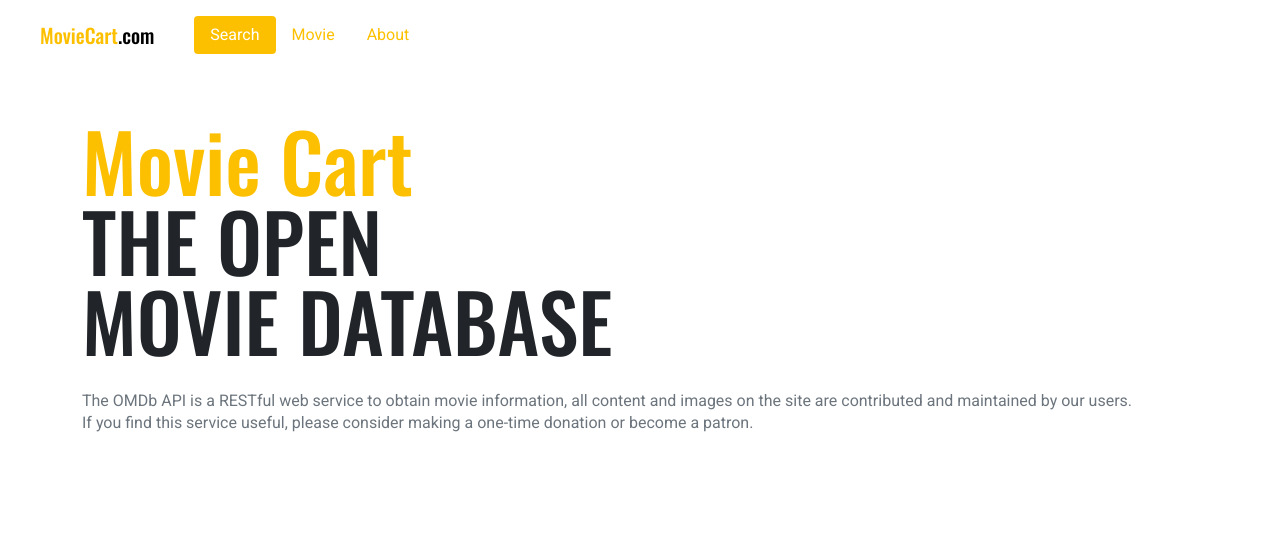
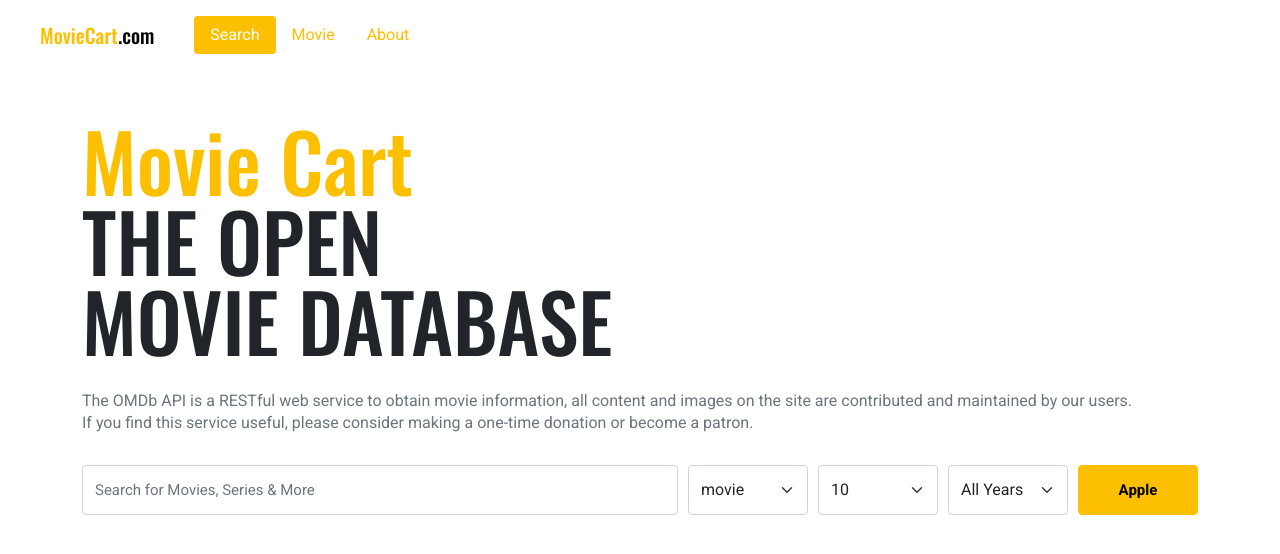
Before and after one commit to seadonggyun4/MovieCart, a Vue app: page /#/ in a window 1280 px wide. Shown: the top 554 px of the page. Built offline with nearby package versions, Linux system fonts and the light colour scheme.

Commit message:
💄 MovieCart : Search 버튼과 창

```diff
--- a/package.json
+++ b/package.json
@@ -40,6 +40,7 @@
     "last 2 versions"
   ],
   "dependencies": {
+    "axios": "^0.26.0",
     "bootstrap": "^5.1.3",
     "vue": "^3.2.29",
     "vue-router": "^4.0.12"
--- a/src/components/Headline.vue
+++ b/src/components/Headline.vue
@@ -17,7 +17,6 @@
 
 .container{
   padding-top: 50px;
-}
 
   h1{
     line-height: 1;
@@ -33,4 +32,7 @@
     margin: 30px 0;
     color: $gray-600;
   }
+
+}
+
 </style>
--- /dev/null
+++ b/src/components/Search.vue
@@ -0,0 +1,144 @@
+<template>
+  <div class="container">
+    <!-- title데이터 양방향 바인딩 -->
+    <input
+      v-model="title"
+      class="form-control"
+      type="text"
+      placeholder="Search for Movies, Series & More"
+      @keyup.enter="apply" />
+
+    <div class="selects">
+      <!-- select내부에서 filters는 v-for 를 통해 반복적으로 요소를 출력한다, 현재 총 3개의 객체가  있으니 3개의 select가 만들어 진다. -->
+      <!-- v-model은 양방향 통신을 지원, $data는 vue에서 제공하는 문법으로 data를 선택할수 있다, 즉 data filters의 요소 filter의 name과 하나씩  연결된다. -->
+      <select
+        v-for="filter in filters"
+        :key="filter.name"
+        v-model="$data[filter.name]"
+        class="form-select">
+        <!-- option의 속성 value는 option에 실제 값을 제공하는용도이다, 만약 value 값이 비어있을시 option 태그 내에 있는 컨텐츠중 최 상단에 위치한 값이 value가 된다. -->
+        <!-- filter name 으로 활용될 year는 값이 비어져 있는데, option 태그를 하나 더 만들어 글자가 누적될수 있도록?? All Years라고 적는다. -->
+        <!-- v-if 문으로  All Years가 모든 option에 덮어씌워져있지 않게 조건을 건다. -->
+        <option
+          v-if="filter.name == 'year' "
+          value="">
+          All Years
+        </option>
+        <!-- option내부에서는 filter에 있는 값 items 중 item을 하나씩 출력해야 하기때문에 v-for문으로 반복한다. -->
+        <option
+          v-for="item in filter.items"
+          :key="item">
+          {{ item }}
+        </option>
+      </select>
+    </div>
+
+    <button
+      class="btn btn-primary"
+      @click="apply">
+      Apple
+    </button>
+  </div>
+</template>
+
+<script>
+import axios from 'axios' // http 통신 도와주는 모듈
+
+export default {
+  data(){
+    return{
+      title: '',
+      type: 'movie', //타입
+      number: 10, //아이템 한번에 볼 숫자
+      year: '', //연도 => 비어있다.
+      filters:[
+        {
+          name:'type',//타입
+          items: ['movie','series','episode']
+        },
+        {
+          name:'number',//아이템 한번에 볼 숫자
+          items: [10, 20, 30]
+        },
+        {
+          name:'year',//연도 => 비어있다.
+          items:(()=>{
+            // 빈 배열 데이터 생성
+            const years = []
+
+            // 현재 년도 반환
+            const thisYear = new Date().getFullYear()
+
+            // 배열데이터에 현재년도 부터 -1씩 반복, 1985년 이상일때까지
+            for (let i = thisYear; i >= 1900; i -= 1){
+              years.push(i)
+            }
+
+            //배열데이터 반환
+            return years
+          })()
+        }
+      ]
+    }
+  },
+  methods:{
+    //Search Movie(비동기 동작을 위한 async)
+    async apply(){
+      const OMDB_API_KEEY = '7035c60c'
+
+      // [리퀘스트]
+      // omdb api 의 영화데이터 리퀘스트 주소(반드시 https로)
+      // axios 패키지를 활용해 받는다.
+      // axios.get()으로 받은 주소 뒤의 파라메터는 "&파라매터" 형식으로 작성해야 한다.
+      // await는 반환받을때까지 기다린다.
+
+      // [리스폰스]
+      // 반환받은 값은 res 에 저장한다.
+
+      const res = await axios.get(`https://www.omdbapi.com/?apikey=${OMDB_API_KEEY}&s=${this.title}&type=${this.type}&y=${this.year}&page=1`)
+
+
+      console.log(res)
+    }
+  }
+}
+</script>
+
+
+<style lang="scss" scoped>
+
+.container{
+  display: flex;
+
+  // 자식요소 전부 선택하는 선택자
+  > * {
+    margin-right: 10px;
+    font-size: 15px;
+
+    &:last-child{
+      margin-right: 0;
+    }
+  }
+
+  .selects{
+    display: flex;
+
+    select{
+      margin-right: 10px;
+      width: 120px;
+
+      &:last-child{
+        margin-right: 0;
+      }
+
+    }
+  }
+
+  .btn{
+    flex-shrink: 0;
+    width: 120px;
+    height: 50px;
+    font-weight: 700;
+  }
+}
+</style>
--- a/src/routes/Home.vue
+++ b/src/routes/Home.vue
@@ -1,12 +1,19 @@
 <template>
+  <!-- 헤드라인 -->
   <Headlin />
+  <!-- search bar -->
+  <Search />
 </template>
 
 <script>
 import Headlin from '~/components/Headline.vue'
+import Search from '~/components/Search.vue'
+
+
 export default {
   components:{
-    Headlin
+    Headlin,
+    Search
   }
 }
 </script>
--- a/src/scss/base.scss
+++ b/src/scss/base.scss
@@ -6,3 +6,8 @@
 a{
   text-decoration: none;
 }
+
+option{
+  background-color: #1d211f;
+  color:#fff;
+}
```
Also changed, not shown: .eslintrc.js, 1 other file (tests, documents, lock files or other folders). Lines whose indentation alone changed are shown as unchanged.
